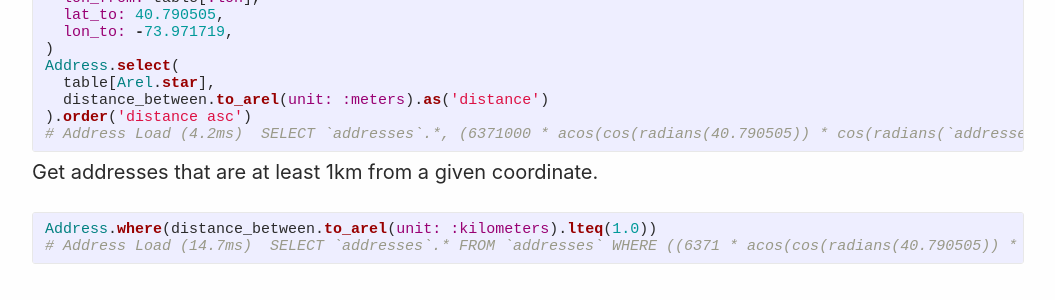
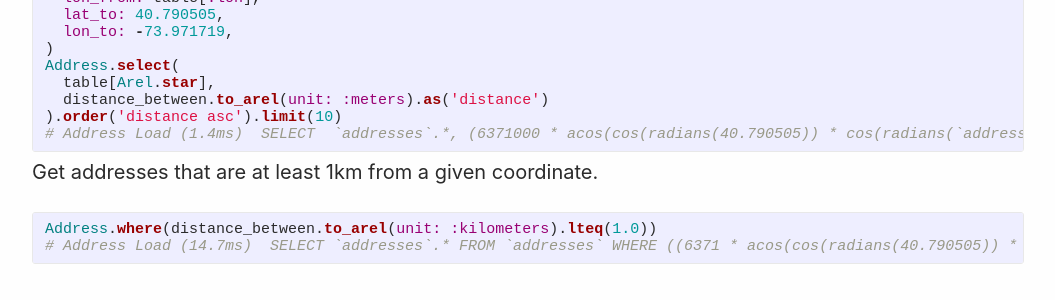
Before and after one commit to marcosgz/marcosgz.github.io, a Jekyll site: the page built from _posts/2019-05-24-rails-arel-calculate-distance-between-two-coordinates.markdown, in a window 1280 px wide and 900 px high, scrolled down 2531 px. Shown: the part 269-569 px from the top of the window, without its empty margins (112-1167 px from the left). Built offline with Jekyll 4.4.1, drawn with Linux system fonts in a browser that asks for light colours.

Commit message:
Add limit to the example query

```diff
--- a/_posts/2019-05-24-rails-arel-calculate-distance-between-two-coordinates.markdown
+++ b/_posts/2019-05-24-rails-arel-calculate-distance-between-two-coordinates.markdown
@@ -137,8 +137,8 @@ distance_between = ArelSphereDistance.new(
 Address.select(
   table[Arel.star],
   distance_between.to_arel(unit: :meters).as('distance')
-).order('distance asc')
-# Address Load (4.2ms)  SELECT `addresses`.*, (6371000 * acos(cos(radians(40.790505)) * cos(radians(`addresses`.`lat`)) * cos(radians(`addresses`.`lon`) - radians(-73.971719)) + sin(radians(40.790505)) * sin(radians(`addresses`.`lat`)))) AS distance FROM `addresses`  ORDER BY distance asc
+).order('distance asc').limit(10)
+# Address Load (1.4ms)  SELECT  `addresses`.*, (6371000 * acos(cos(radians(40.790505)) * cos(radians(`addresses`.`lat`)) * cos(radians(`addresses`.`lon`) - radians(-73.971719)) + sin(radians(40.790505)) * sin(radians(`addresses`.`lat`)))) AS distance FROM `addresses`  ORDER BY distance asc LIMIT 10
 {% endhighlight %}
 
 Get addresses that are at least 1km from a given coordinate.
```
